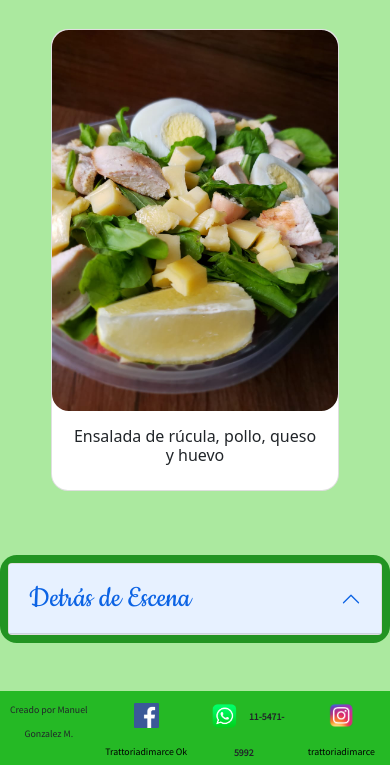
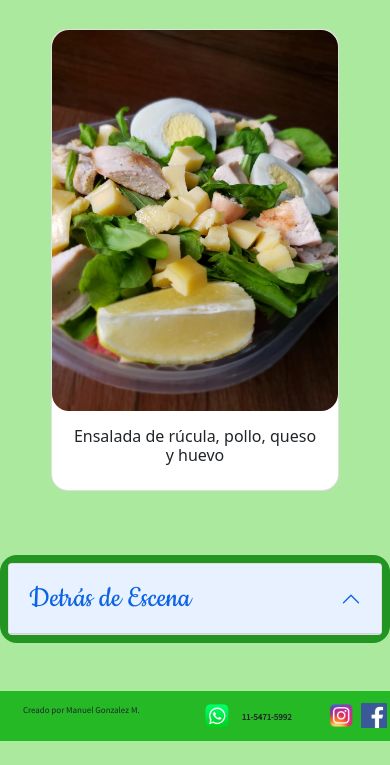
Before and after one commit to manugonzalezm/4ta_entrega_proyecto_final, a website: page index.html in a window 390 px wide. Shown: the part 1257-2022 px from the top of the page. After the commit the page ends 1998 px from the top, so only its background shows below. Drawn offline with nearby package versions, Linux system fonts and the light colour scheme.

Commit message:
footer responsive sin texto

```diff
--- a/index.html
+++ b/index.html
@@ -128,21 +128,21 @@
     <footer>
         <div class="container-fluid fondo_verde2">
             <section class="row">
-                <div class="col-3 texto_centrado p-1">
+                <div class="col-5 texto_centrado p-1">
                         <span class="footer_items font_normal">Creado por Manuel Gonzalez M.</span>
                 </div>
-                <div class="col-3 texto_centrado p-1">
-                    <a href="https://www.facebook.com/trattoriadimarce.marce" class="font_normal" target="_blank">
-                        <img class="logos_redes my-2" src="img/logo-facebook.png" alt="logoFacebook"><span class="footer_items">Trattoriadimarce Ok</span>
-                    </a>
-                </div>
-                <div class="col-3 texto_centrado p-1 font_normal">
+                <div class="col-5 texto_centrado p-1 font_normal">
                     <img class="logo_wpp my-0" src="img/logo-whatsapp.png" alt="logo de whatsapp">
                     <strong class="footer_items">11-5471-5992</strong>
                 </div>
-                <div class="col-3 texto_centrado p-1">
+                <div class="col-1 texto_centrado p-1">
                     <a href="https://www.instagram.com/trattoriadimarce/" class="font_normal" target="_blank">
-                        <img class="logos_redes my-2" src="img/icono-instagram.jpg" alt="logoInstagram"><span class="footer_items">trattoriadimarce</span>
+                        <img class="logos_redes my-2" src="img/icono-instagram.jpg" alt="logoInstagram">
+                    </a>
+                </div>
+                <div class="col-1 texto_centrado p-1">
+                    <a href="https://www.facebook.com/trattoriadimarce.marce" class="font_normal" target="_blank">
+                        <img class="logos_redes my-2" src="img/logo-facebook.png" alt="logoFacebook">
                     </a>
                 </div>
             </section>
--- a/scss/_media-queries.scss
+++ b/scss/_media-queries.scss
@@ -17,17 +17,23 @@
     .titulo_nos{
         font-size: 1.35rem;
     }
+    .footer_items{
+        font-size: 0.1rem;
+    }
 }
 
 @media only screen and (max-width: 576px) {
     #imagenesComida{
             display: none;
     }
+    .footer_items{
+        font-size: 0.55rem;
+    }
 }
 
 @media only screen and (max-width: 670px) {
     .footer_items{
-        font-size: 0.55rem;
+        font-size: 0.5rem;
     }
     .logos_redes{
         height: 3vh;
@@ -48,6 +54,9 @@
     .txt_card{
         font-size: 1rem;
     }
+    .footer_items{
+        font-size: 0.5rem;
+    }
 }
 
 @media only screen and (max-width: 992px) {
```
Also changed, not shown: css/stylesTrattoria.css, scss/_layout.scss (line endings or trailing spaces).
